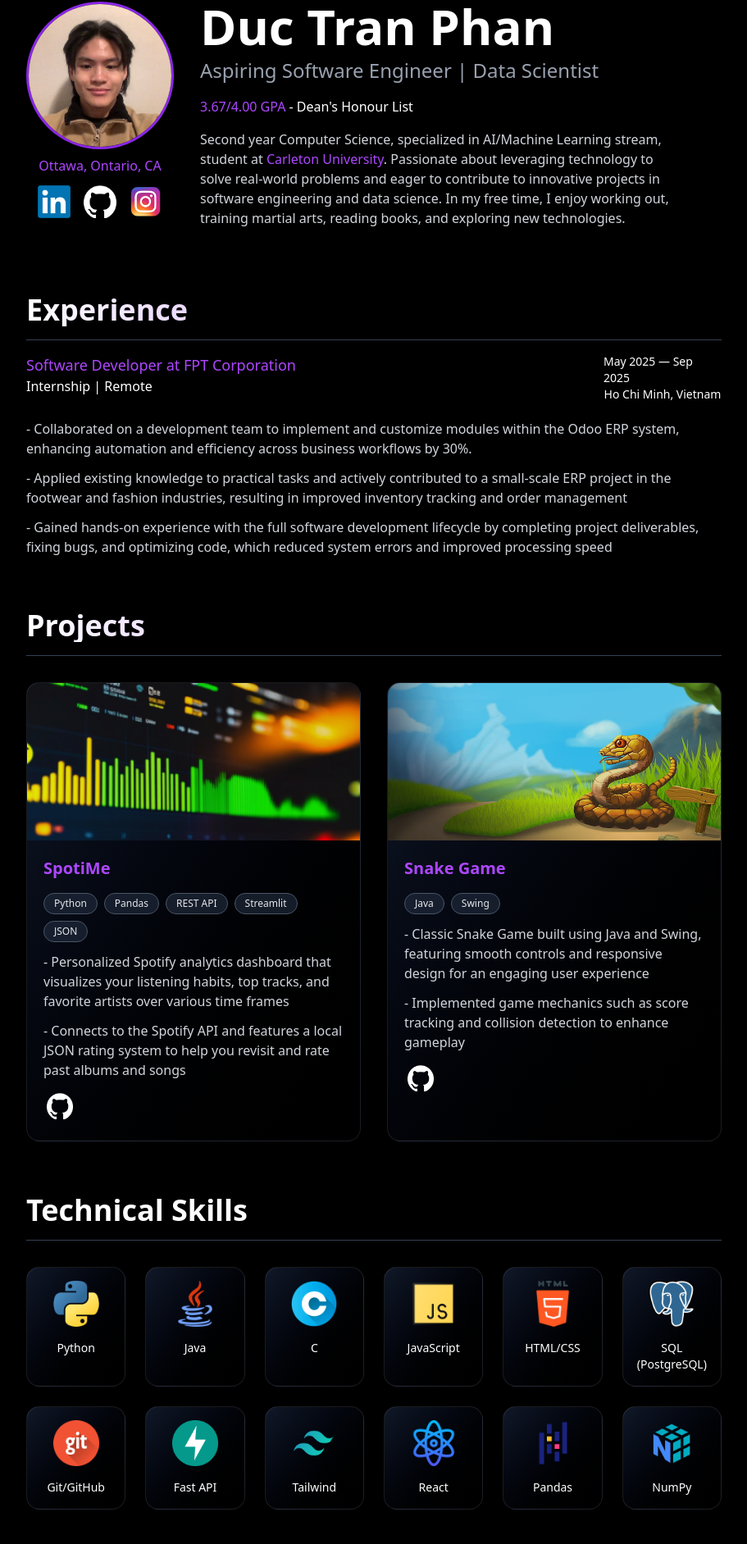
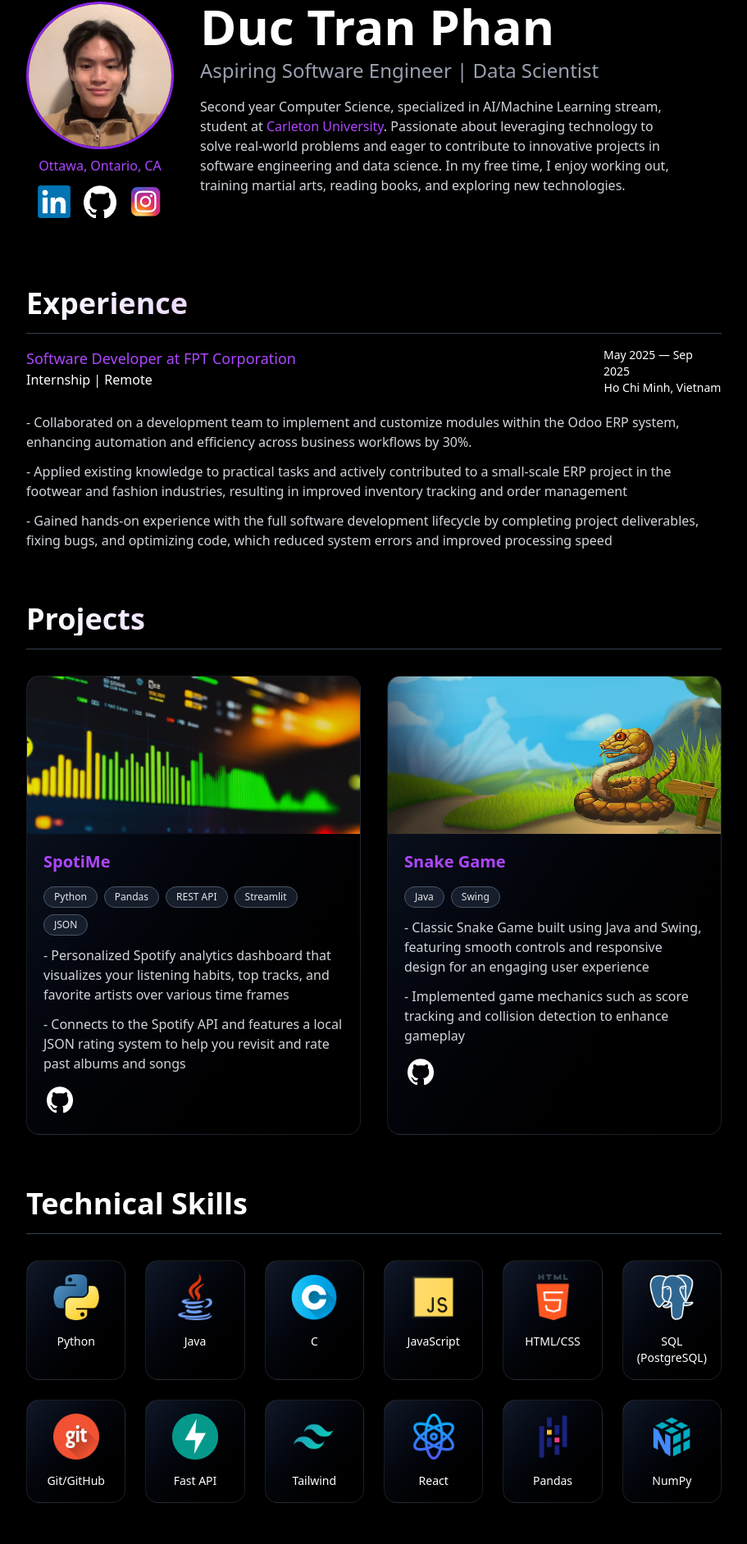
Before and after one commit to ductranphan/Proffesional_Portfolio, a React (Vite) app: page / in a window 1280 px wide. Shown: the part 54-1937 px from the top of the page at 82% size, without its empty margins (184-1095 px from the left). Built offline with nearby package versions, Linux system fonts and the light colour scheme.

Commit message:
Change incorrect vocabulary and remove grades

```diff
--- a/src/App.jsx
+++ b/src/App.jsx
@@ -75,10 +75,6 @@
             <h2 className="text-xl md:text-2xl text-gray-400 mt-2">
               Aspiring Software Engineer | Data Scientist
             </h2>
-
-            <p className="text-md text-white mt-4 max-w-xl">
-              <span className="text-purple-500">3.67/4.00 GPA</span> - Dean's Honour List
-            </p>
 
             <p className="text-md text-gray-300 mt-4 max-w-xl">
               Second year Computer Science, specialized in AI/Machine Learning stream, student at <span className="text-purple-500">Carleton University</span>. Passionate about leveraging technology to solve real-world problems and eager to contribute to innovative projects in software engineering and data science.
@@ -269,7 +265,7 @@
 
       <div className="flex justify-center items-center">
         <span className="text-s px-3 py-1 rounded-full text-gray-300">
-          Made using <span className='text-purple-500'>React.js</span> and <span className='text-purple-500'>Tailwind CSS</span>, depolyed on <span className='text-purple-500' >Vercel</span>
+          Made using <span className='text-purple-500'>React.js</span> and <span className='text-purple-500'>Tailwind CSS</span>, deployed on <span className='text-purple-500' >Vercel</span>
         </span>
 
         <a href="https://github.com/ductranphan" target="_blank" rel="noopener noreferrer" className="inline-flex items-center p-1 rounded transition duration-150 hover:scale-105">
```
